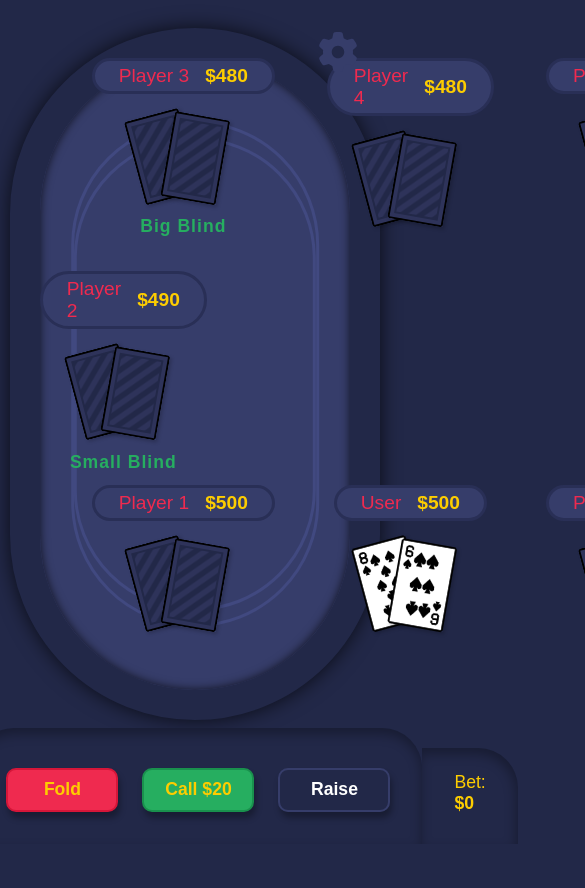
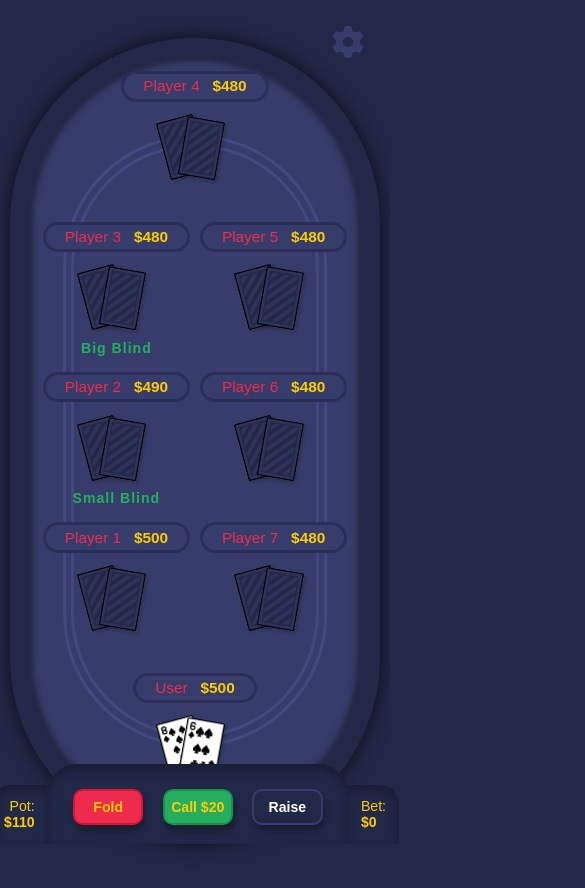
Before and after one commit to Kulizon/TexasHoldem, a React (Create React App) app: page / in a window 390 px wide. Shown: the top 888 px of the page, 585 px wide, since content can reach past the window. Before the commit the page ends 844 px from the top, so only its background shows below. Built offline with nearby package versions, Linux system fonts and the light colour scheme.

Commit message:
Make responsive

```diff
--- a/public/index.html
+++ b/public/index.html
@@ -4,14 +4,8 @@
     <meta charset="utf-8" />
     <link rel="icon" href="%PUBLIC_URL%/favicon.ico" />
     <meta name="viewport" content="width=device-width, initial-scale=1" />
-    <meta name="theme-color" content="#000000" />
-    <meta
-      name="description"
-      content="Web site created using create-react-app"
-    />
-    <link rel="apple-touch-icon" href="%PUBLIC_URL%/logo192.png" />
     <link rel="manifest" href="%PUBLIC_URL%/manifest.json" />
-    <title>React App</title>
+    <title>Texas Holdem</title>
   </head>
   <body>
     <div id="root"></div>
--- a/src/App.css
+++ b/src/App.css
@@ -1,3 +1,15 @@
 body {
-    background: #222848;
+  background: #222848;
 }
+
+@media (max-width: 1200px) {
+  html {
+    font-size: 90%;
+  }
+}
+
+@media (max-width: 600px) {
+    html {
+      font-size: 80%;
+    }
+  }
--- a/src/components/Options/Options.module.scss
+++ b/src/components/Options/Options.module.scss
@@ -53,7 +53,7 @@
     position: absolute;
     top: 4rem;
     right: 0;
-    padding: 1rem 2rem;
+    padding: 2rem 2rem;
     background: #222848;
     border-radius: 10px;
     box-shadow: inset 0 1px 12px rgba(0, 0, 0, 0.5);
@@ -67,7 +67,7 @@
       display: flex;
       flex-direction: column;
       width: 10rem;
-      margin: 0.5rem 0;
+      margin: 0 0 0.5rem;
 
       input {
         margin-top: 0.25rem;
--- a/src/components/Poker/Poker.module.scss
+++ b/src/components/Poker/Poker.module.scss
@@ -5,3 +5,9 @@
   justify-content: center;
   height: 100vh;
 }
+
+@media (max-width: 850px) {
+  .poker-main {
+    height: initial;
+  }
+}
--- a/src/components/Poker/PokerMenu/PokerMenu.module.scss
+++ b/src/components/Poker/PokerMenu/PokerMenu.module.scss
@@ -2,7 +2,7 @@
   display: flex;
   justify-content: center;
   align-items: flex-end;
-  position: absolute;
+  position: fixed;
   width: 100%;
   bottom: 0;
 
@@ -124,3 +124,35 @@
     width: 9rem;
   }
 }
+
+@media (max-width: 1200px) {
+  .menu {
+    > p {
+      padding: 1rem 1rem 1.1rem;
+    }
+  }
+
+  .menu-form {
+    padding: 2rem 2rem 1.5rem;
+  }
+}
+
+@media (max-width: 850px) {
+  .menu {
+    bottom: 0;
+  }
+}
+
+@media (max-width: 600px) {
+  .menu > p {
+    border-radius: 0 20px 0 0;
+
+    &:first-of-type {
+      border-radius: 20px 0 0 0;
+    }
+  }
+
+  .menu-form {
+    border-radius: 30px 30px 0 0;
+  }
+}
--- a/src/components/Poker/Table/Deck/Deck.module.scss
+++ b/src/components/Poker/Table/Deck/Deck.module.scss
@@ -11,3 +11,29 @@
     margin: 0 0.5rem;
   }
 }
+
+@media (max-width: 1200px) {
+  .deck {
+    width: 22.5rem;
+
+    img {
+      width: 3.5rem;
+    }
+  }
+}
+
+@media (max-width: 850px) {
+  .deck {
+    display: flex;
+    flex-direction: column;
+    width: 3.5rem;
+    height: 34rem;
+    bottom: 50%;
+    right: 50%;
+    transform: translate(50%, 50%);
+
+    img {
+      margin: 0.5rem 0;
+    }
+  }
+}
--- a/src/components/Poker/Table/PlayerInfo/PlayerInfo.module.scss
+++ b/src/components/Poker/Table/PlayerInfo/PlayerInfo.module.scss
@@ -73,3 +73,13 @@
 .blind {
   color: #26ae60;
 }
+
+@media (max-width: 1200px) {
+  .player {
+    .cards {
+      img {
+        width: 3rem;
+      }
+    }
+  }
+}
--- a/src/components/Poker/Table/Table.module.scss
+++ b/src/components/Poker/Table/Table.module.scss
@@ -21,9 +21,8 @@
   border: 3px solid #414980;
   z-index: -1;
 
-
   &.inner-line {
-    width: 77.8%;
+    width: 77.5%;
     height: 75%;
   }
 }
@@ -78,3 +77,100 @@
     }
   }
 }
+
+@media (max-width: 1200px) {
+  .players > div {
+    &:nth-of-type(3) {
+      margin-right: 5rem;
+    }
+
+    &:nth-of-type(7) {
+      margin-left: 5rem;
+    }
+  }
+}
+
+@media (max-width: 850px) {
+  .table {
+    width: 95%;
+    max-width: 600px;
+    margin: 3rem 0 9rem;
+  }
+
+  .line {
+    &.inner-line {
+      width: 75%;
+      height: 77.5%;
+    }
+  }
+
+  .players {
+    grid-template-columns: 1fr 1fr;
+    grid-template-rows: 1fr 1fr 1fr 1fr 1fr;
+    row-gap: 1rem;
+    column-gap: 0.5rem;
+    padding: 1.5rem;
+
+    > div {
+      &:nth-of-type(2),
+      &:nth-of-type(3),
+      &:nth-of-type(4) {
+        justify-self: flex-start;
+      }
+
+      &:nth-of-type(6),
+      &:nth-of-type(7),
+      &:nth-of-type(8) {
+        justify-self: flex-end;
+      }
+
+      &:nth-of-type(1) {
+        grid-column: 1/3;
+        grid-row: 5/6;
+      }
+
+      &:nth-of-type(2) {
+        grid-column: 1/2;
+        grid-row: 4/5;
+      }
+
+      &:nth-of-type(3) {
+        grid-column: 1/2;
+        grid-row: 3/4;
+        margin-right: 0rem;
+      }
+
+      &:nth-of-type(4) {
+        grid-column: 1/2;
+        grid-row: 2/3;
+      }
+      &:nth-of-type(5) {
+        grid-column: 1/3;
+        grid-row: 1/2;
+      }
+      &:nth-of-type(6) {
+        grid-column: 2/3;
+        grid-row: 2/3;
+      }
+      &:nth-of-type(7) {
+        grid-column: 2/3;
+        grid-row: 3/4;
+        margin-left: 0;
+      }
+      &:nth-of-type(8) {
+        grid-column: 2/3;
+        grid-row: 4/5;
+      }
+    }
+  }
+}
+
+@media (max-width: 600px) {
+  .table {
+    border-width: 20px;
+  }
+
+  .players {
+    padding: 1rem;
+  }
+}
--- a/src/components/UI/Button/Button.module.scss
+++ b/src/components/UI/Button/Button.module.scss
@@ -12,3 +12,15 @@
     cursor: pointer;
   }
 }
+
+@media (max-width: 1200px) {
+  .button {
+    width: 6rem;
+  }
+}
+
+@media (max-width: 600px) {
+  .button {
+    width: 5.5rem;
+  }
+}
```
Also changed, not shown: public/logo192.png (deleted), public/logo512.png (deleted).
